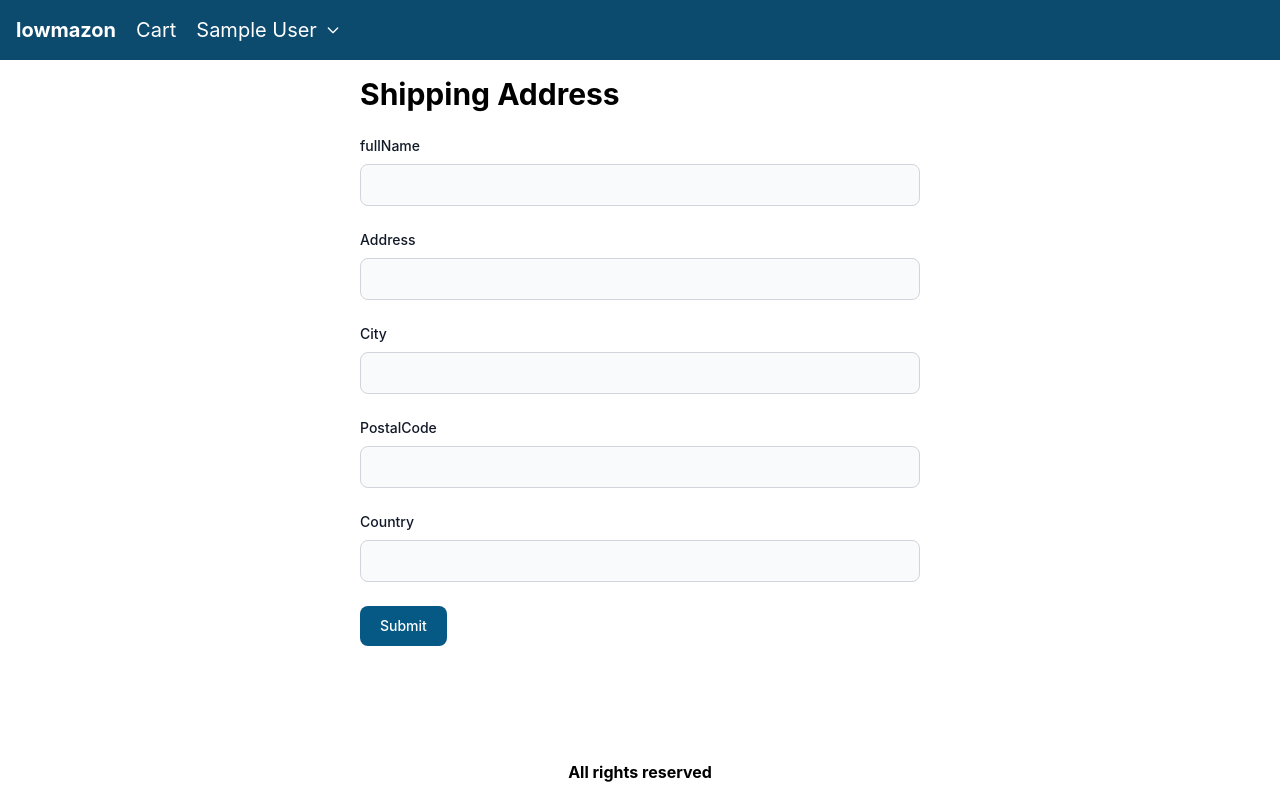
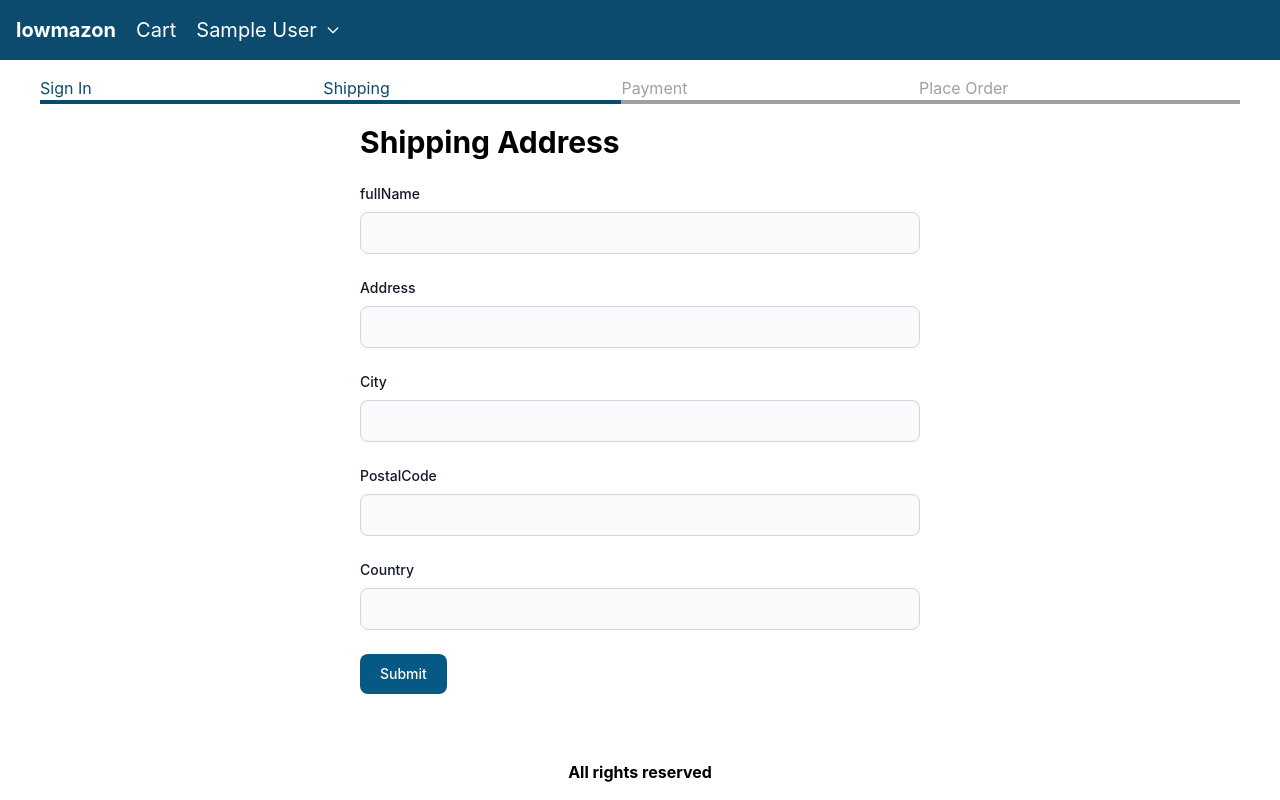
Before and after one commit to esw4soft/React-Ecommerce-Website, a React (Create React App) app in the folder frontend/: page /shipping in a window 1280 px wide. Built offline with nearby package versions, Linux system fonts and the light colour scheme; sample sign-in values are in the browser's storage; the HTML template or start-up script is replaced by a standard one.

Commit message:
shipping route + 資料邏輯

```diff
--- a/frontend/src/App.scss
+++ b/frontend/src/App.scss
@@ -45,6 +45,18 @@
 #dropdowmStyle ul li {
   @apply block cursor-pointer py-2 px-4 text-sm text-gray-700 hover:bg-sky-900 hover:text-white dark:text-gray-200 dark:hover:bg-sky-900 dark:hover:text-white;
 }
+
+.checkbar > .usually {
+  flex-grow: 1;
+  border-bottom: 0.3rem solid #a0a0a0;
+  color: #a0a0a0;
+}
+
+.checkbar > .active {
+  flex-grow: 1;
+  border-bottom: 0.3rem solid rgb(12 74 110);
+  color: rgb(12 74 110);
+}
 // ////////////////////////
 
 .App {
--- a/frontend/src/App.tsx
+++ b/frontend/src/App.tsx
@@ -19,6 +19,7 @@ function App() {
   const signoutHandler = () => {
     btnDispatch({ type: 'USER_SIGNOUT' })
     localStorage.removeItem('userInfo')
+    localStorage.removeItem('shippingAddress')
   }
   return (
     <BrowserRouter>
--- a/frontend/src/Store.tsx
+++ b/frontend/src/Store.tsx
@@ -1,12 +1,15 @@
 import React from 'react'
 import { createContext, useReducer } from 'react'
-import { CartDet, ChildrenProps } from './types'
+import { CartDet, ChildrenProps, ShippingDet } from './types'
 // createcontext
 const initialState: StateType = {
   userInfo: localStorage.getItem('userInfo')
     ? JSON.parse(localStorage.getItem('userInfo') || '')
     : null,
   cart: {
+    shippingAddress: localStorage.getItem('shippingAddress')
+      ? JSON.parse(localStorage.getItem('shippingAddress') || '')
+      : {},
     cartItems: localStorage.getItem('cartItems')
       ? JSON.parse(localStorage.getItem('cartItems') || '')
       : [],
@@ -28,7 +31,7 @@ interface ActionType {
   payload: any
 }
 interface StateType {
-  cart: { cartItems: CartDet[] }
+  cart: { cartItems: CartDet[]; shippingAddress: ShippingDet }
   userInfo?: any
 }
 function reducer(state: StateType, action: ActionType) {
@@ -74,6 +77,19 @@ function reducer(state: StateType, action: ActionType) {
       return {
         ...state,
         userInfo: null,
+        cart: {
+          cartItems: [],
+          shippingAddress: {},
+        },
+      }
+    }
+    case 'SAVE_SHIPPING_ADDRESS': {
+      return {
+        ...state,
+        cart: {
+          ...state.cart,
+          shippingAddress: action.payload,
+        },
       }
     }
     default:
--- /dev/null
+++ b/frontend/src/components/CheckoutSteps.tsx
@@ -0,0 +1,14 @@
+import React from 'react'
+
+const CheckoutSteps = (props: any) => {
+  return (
+    <div className="checkbar mb-5 flex justify-center px-10">
+      <div className={props.step1 ? 'active' : 'usually'}>Sign In</div>
+      <div className={props.step2 ? 'active' : 'usually'}>Shipping</div>
+      <div className={props.step3 ? 'active' : 'usually'}>Payment</div>
+      <div className={props.step4 ? 'active' : 'usually'}>Place Order</div>
+    </div>
+  )
+}
+
+export default CheckoutSteps
--- a/frontend/src/components/index.tsx
+++ b/frontend/src/components/index.tsx
@@ -2,5 +2,5 @@ import Loadingcpm from './Loadingcpm'
 import Messagecpm from './Messagecpm'
 import Products from './Products'
 import Rating from './Rating'
-
-export { Loadingcpm, Messagecpm, Products, Rating }
+import CheckoutSteps from './CheckoutSteps'
+export { Loadingcpm, Messagecpm, Products, Rating, CheckoutSteps }
--- a/frontend/src/views/shipping/ShippingAddresspage.tsx
+++ b/frontend/src/views/shipping/ShippingAddresspage.tsx
@@ -1,14 +1,52 @@
-import React, { useState } from 'react'
+import React, { useContext, useState, useEffect } from 'react'
 import { Helmet } from 'react-helmet-async'
+import { useNavigate } from 'react-router-dom'
+import { CheckoutSteps } from '../../components'
+import { Store } from '../../Store'
 
 function ShippingAddresspage() {
-  const [fullName, setFullName] = useState('')
-  const [address, setAddress] = useState('')
-  const [city, setCity] = useState('')
-  const [postalCode, setPostalCode] = useState('')
-  const [country, setCountry] = useState('')
+  const navigate = useNavigate()
+  const { state, dispatch: btnDispatch } = useContext(Store)
+  const {
+    userInfo,
+    cart: { shippingAddress },
+  } = state
+
+  const [fullName, setFullName] = useState(shippingAddress.fullName || '')
+  const [address, setAddress] = useState(shippingAddress.address || '')
+  const [city, setCity] = useState(shippingAddress.city || '')
+  const [postalCode, setPostalCode] = useState(shippingAddress.postalCode || '')
+  const [country, setCountry] = useState(shippingAddress.country || '')
+
+  useEffect(() => {
+    if (!userInfo) {
+      navigate('/signin?redirect=/shipping')
+    }
+  }, [userInfo, navigate])
+
   const submitHandler = (e: React.SyntheticEvent) => {
     e.preventDefault()
+    btnDispatch({
+      type: 'SAVE_SHIPPING_ADDRESS',
+      payload: {
+        fullName,
+        address,
+        city,
+        postalCode,
+        country,
+      },
+    })
+    localStorage.setItem(
+      'shippingAddress',
+      JSON.stringify({
+        fullName,
+        address,
+        city,
+        postalCode,
+        country,
+      })
+    )
+    navigate('/payment')
   }
   return (
     <>
@@ -16,6 +54,7 @@ function ShippingAddresspage() {
         <Helmet>
           <title>Shippting Address</title>
         </Helmet>
+        <CheckoutSteps step1 step2></CheckoutSteps>
         <h1 className="mb-6 px-10 md:mx-auto md:w-1/2">Shipping Address</h1>
         <form onSubmit={submitHandler} className="px-10 md:m-auto md:w-1/2">
           <div className="mb-6">
```
Also changed, not shown: frontend/src/types/index.ts (+9 -0 lines).
